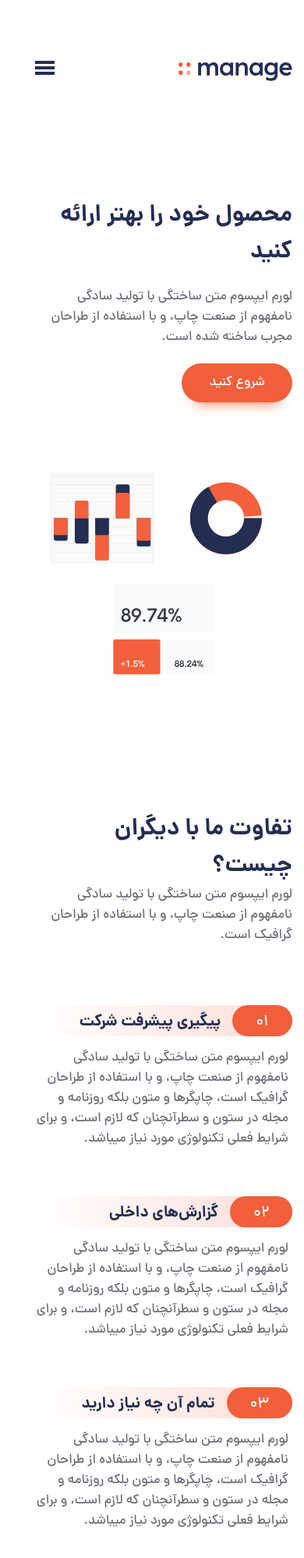
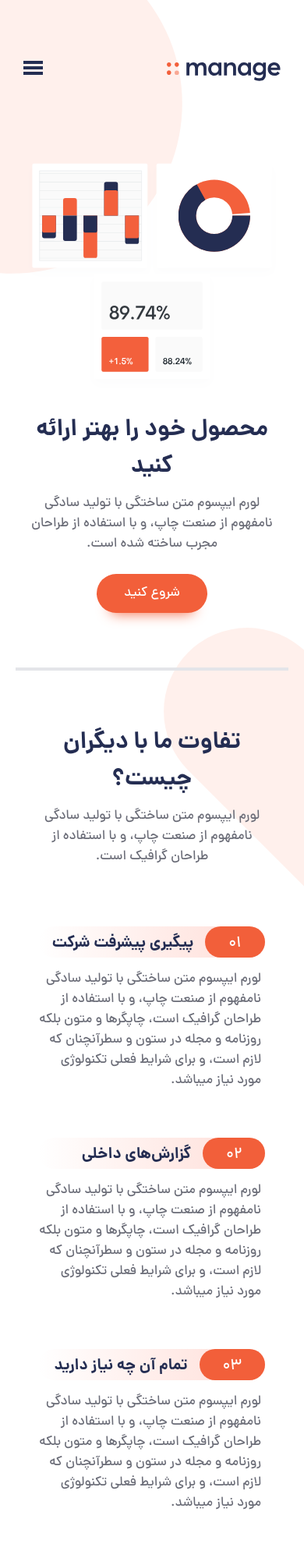
Before and after one commit to NGHstar/fem-html-css, a website: page index.html in a window 390 px wide. Shown: the top 1998 px of the page at 78% size. Drawn offline with nearby package versions, Linux system fonts and the light colour scheme.

Commit message:
fix: bugs

```diff
--- a/css/sections/carousel.css
+++ b/css/sections/carousel.css
@@ -50,6 +50,14 @@
   margin-bottom: 1rem;
 }
 
+.swiper .carousel__nav_button {
+  color: var(--primary);
+}
+
+.swiper-pagination-bullet-active {
+  background-color: var(--primary) !important;
+}
+
 @media (max-width: 50em) {
   .swiper .carousel__nav_button {
     display: none;
--- a/css/sections/cta.css
+++ b/css/sections/cta.css
@@ -22,7 +22,6 @@
   background-image: url("../../assets/images/bg-tablet-pattern.svg"),
     url("../../assets/images/bg-tablet-pattern.svg");
   background-position: -20rem 2rem, 120rem -72rem;
-
   background-repeat: no-repeat;
   opacity: 0.1;
 }
--- a/css/sections/footer.css
+++ b/css/sections/footer.css
@@ -125,7 +125,7 @@
 
 .footer__subscribe-title {
   text-align: right;
-  margin-right: 9rem;
+  margin-right: 2rem;
   margin-top: 2rem;
   width: 100%;
 }
--- a/css/sections/header.css
+++ b/css/sections/header.css
@@ -4,6 +4,18 @@
   background: none;
   border: none;
   display: none;
+}
+
+.header__mobile-nav-toggle.expanded .header__hamburger-icon {
+  display: none;
+}
+
+.header__mobile-nav-toggle.expanded .header__close-icon {
+  display: block;
+  margin-bottom: 1rem;
+  position: fixed;
+  top: 7rem;
+  left: 5rem;
 }
 
 .header__mobile-nav-toggle .header__close-icon {
@@ -54,6 +66,7 @@
 
   .header.expanded::before {
     content: "";
+    z-index: 98;
     background-image: linear-gradient(rgba(0, 0, 0, 0), rgba(0, 0, 0, 0.8));
     inset: 0;
     position: fixed;
@@ -65,6 +78,7 @@
     max-width: 250px;
     inset: 12rem 4rem auto;
     margin-right: auto;
+    z-index: 100;
     background-color: var(--white);
     border-radius: 20px;
     box-shadow: 0 0 20px 0 gainsboro;
@@ -84,6 +98,6 @@
 
   .header__mobile-nav-toggle {
     display: block;
-    z-index: 10;
+    z-index: 99;
   }
 }
--- a/css/sections/hero.css
+++ b/css/sections/hero.css
@@ -1,17 +1,54 @@
+.hero__charts::before {
+  content: "";
+  position: absolute;
+  top: 0;
+  left: 0;
+  width: 60%;
+
+  transform: scaleX(-1);
+  transform: scaleY(-1);
+  aspect-ratio: 1/1.5;
+  max-height: 100vh;
+  background-image: url("../../assets/images/bg-tablet-pattern.svg");
+  background-position: top right;
+  background-repeat: no-repeat;
+  z-index: -1;
+}
+
 .hero__charts img {
   width: 100%;
-}
-
-.hero__content * + * {
-  padding-block: 2rem;
+  max-width: 50rem;
 }
 
 .hero__title {
   font-size: 3rem;
+  padding-bottom: 1rem;
+}
+
+.hero__description {
+  padding-bottom: 2.5rem;
+}
+
+@media (min-width: 50em) {
+  .hero__charts::before {
+    top: -50%;
+    left: -25%;
+  }
 }
 
 @media (max-width: 50em) {
-  .hero__charts img {
-    margin-top: 6rem;
+  .hero__charts {
+    margin-top: -5rem;
+    order: -1;
+  }
+
+  .hero {
+    display: grid;
+    align-items: center;
+    text-align: center;
+  }
+
+  .hero__content {
+    justify-items: center;
   }
 }
--- a/css/sections/why-us.css
+++ b/css/sections/why-us.css
@@ -1,4 +1,39 @@
+@media (max-width: 50em) {
+  .why-us__content {
+    text-align: center;
+    justify-items: center;
+  }
+
+  .why-us__description {
+    margin-top: 1rem;
+  }
+}
+/* media-end */
+
+/* why-us */
+.why-us {
+  position: relative;
+}
+
+.why-us::before {
+  content: "";
+  position: absolute;
+  bottom: 70%;
+  right: -240px;
+  width: 400px;
+
+  transform: scaleY(-1);
+  aspect-ratio: 1/1.5;
+  max-height: 100vh;
+  background-image: url("../../assets/images/bg-tablet-pattern.svg");
+  background-position: top right;
+  background-size: contain;
+  background-repeat: no-repeat;
+  z-index: -1;
+}
+
 .why-us__benefits ul {
+  justify-items: center;
   list-style: none;
   counter-reset: count;
 }
@@ -57,6 +92,20 @@
 }
 
 @media (min-width: 50em) {
+  .why-us::before {
+    bottom: 70%;
+    right: -450px;
+    width: 600px;
+    transform: scaleY(-1);
+    aspect-ratio: 1/1.5;
+    max-height: 100vh;
+    background-image: url("../../assets/images/bg-tablet-pattern.svg");
+    background-position: top right;
+    background-size: contain;
+    background-repeat: no-repeat;
+    z-index: -1;
+  }
+
   .why-us__benefits ul li:nth-child(1) div {
     margin-top: 0;
   }
--- a/css/style.css
+++ b/css/style.css
@@ -20,6 +20,8 @@
 }
 
 html {
+  max-width: 100%;
+  overflow-x: hidden;
   font-size: 62.5%;
 }
 
@@ -118,6 +120,13 @@ h6 {
   padding-block: 3.2rem;
 }
 
+@media (max-width: 50em) {
+  .padding-block-long:not(:first-child) {
+    border-top: 4px solid #e4e5e9;
+    margin: 0 2rem;
+  }
+}
+
 @media (min-width: 50em) {
   .even-columns {
     grid-auto-flow: column;
@@ -127,6 +136,8 @@ h6 {
 
 /* GENERAL STYLING */
 body {
+  max-width: 100%;
+  overflow-x: hidden;
   min-width: 375px;
   font-size: 1.7rem;
   font-family: var(--cfont);
--- a/index.html
+++ b/index.html
@@ -123,12 +123,11 @@
       <section class="carousel padding-block-long">
         <h2 class="carousel__title">نظرات دیگران چیست؟</h2>
         <!-- کاروسل نظرات -->
-        <div class="swiper">
+        <div class="container swiper">
           <div class="carousel__card-wrapper">
             <ul class="carousel__list swiper-wrapper">
               <!-- item 1 -->
               <li class="carousel__item swiper-slide">
-                <a href="#">
                 <img
                   src="assets/images/avatar-ali.png"
                   alt="ali"
@@ -137,15 +136,13 @@
                 <p class="carousel__item-name">ساناز قاسمی</p>
                 <p class="carousel__item-description" data-width="wide">
                   لورم ایپسوم متن ساختگی با تولید سادگی نامفهوم از صنعت چاپ، و
-                    با استفاده از طراحان گرافیک است، چاپگرها و متون بلکه روزنامه
-                    و مجله در ستون و سطرآنچنان که لازم است، و برای شرایط فعلی
+                  با استفاده از طراحان گرافیک است، چاپگرها و متون بلکه روزنامه و
+                  مجله در ستون و سطرآنچنان که لازم است، و برای شرایط فعلی
                   تکنولوژی مورد نیاز میباشد.
                 </p>
-                </a>
               </li>
               <!-- item 2 -->
               <li class="carousel__item swiper-slide">
-                <a href="#">
                 <img
                   src="assets/images/avatar-anisha.png"
                   alt="anisha"
@@ -154,15 +151,13 @@
                 <p class="carousel__item-name">زهرا محمودی</p>
                 <p class="carousel__item-description" data-width="wide">
                   لورم ایپسوم متن ساختگی با تولید سادگی نامفهوم از صنعت چاپ، و
-                    با استفاده از طراحان گرافیک است، چاپگرها و متون بلکه روزنامه
-                    و مجله در ستون و سطرآنچنان که لازم است، و برای شرایط فعلی
+                  با استفاده از طراحان گرافیک است، چاپگرها و متون بلکه روزنامه و
+                  مجله در ستون و سطرآنچنان که لازم است، و برای شرایط فعلی
                   تکنولوژی مورد نیاز میباشد.
                 </p>
-                </a>
               </li>
               <!-- item 3 -->
               <li class="carousel__item swiper-slide">
-                <a href="#">
                 <img
                   src="assets/images/avatar-shanai.png"
                   alt="shanai"
@@ -171,15 +166,13 @@
                 <p class="carousel__item-name">معصومه نورانی</p>
                 <p class="carousel__item-description" data-width="wide">
                   لورم ایپسوم متن ساختگی با تولید سادگی نامفهوم از صنعت چاپ، و
-                    با استفاده از طراحان گرافیک است، چاپگرها و متون بلکه روزنامه
-                    و مجله در ستون و سطرآنچنان که لازم است، و برای شرایط فعلی
+                  با استفاده از طراحان گرافیک است، چاپگرها و متون بلکه روزنامه و
+                  مجله در ستون و سطرآنچنان که لازم است، و برای شرایط فعلی
                   تکنولوژی مورد نیاز میباشد.
                 </p>
-                </a>
               </li>
               <!-- item 4 -->
               <li class="carousel__item swiper-slide">
-                <a href="#">
                 <img
                   src="assets/images/avatar-richard.png"
                   alt="ali"
@@ -188,11 +181,10 @@
                 <p class="carousel__item-name">عبدالله حجازی</p>
                 <p class="carousel__item-description" data-width="wide">
                   لورم ایپسوم متن ساختگی با تولید سادگی نامفهوم از صنعت چاپ، و
-                    با استفاده از طراحان گرافیک است، چاپگرها و متون بلکه روزنامه
-                    و مجله در ستون و سطرآنچنان که لازم است، و برای شرایط فعلی
+                  با استفاده از طراحان گرافیک است، چاپگرها و متون بلکه روزنامه و
+                  مجله در ستون و سطرآنچنان که لازم است، و برای شرایط فعلی
                   تکنولوژی مورد نیاز میباشد.
                 </p>
-                </a>
               </li>
             </ul>
             <div class="swiper-pagination"></div>
--- a/js/main.js
+++ b/js/main.js
@@ -5,6 +5,7 @@ const headerNavigation = document.querySelector(".header__navigation");
 headerNavToggleBtn.addEventListener("click", () => {
   headerNavigation.classList.toggle("expanded");
   header.classList.toggle("expanded");
+  headerNavToggleBtn.classList.toggle("expanded");
 });
 
 // کد کاروسل
```
Also changed, not shown: 1 other file. Lines whose indentation alone changed are shown as unchanged.
